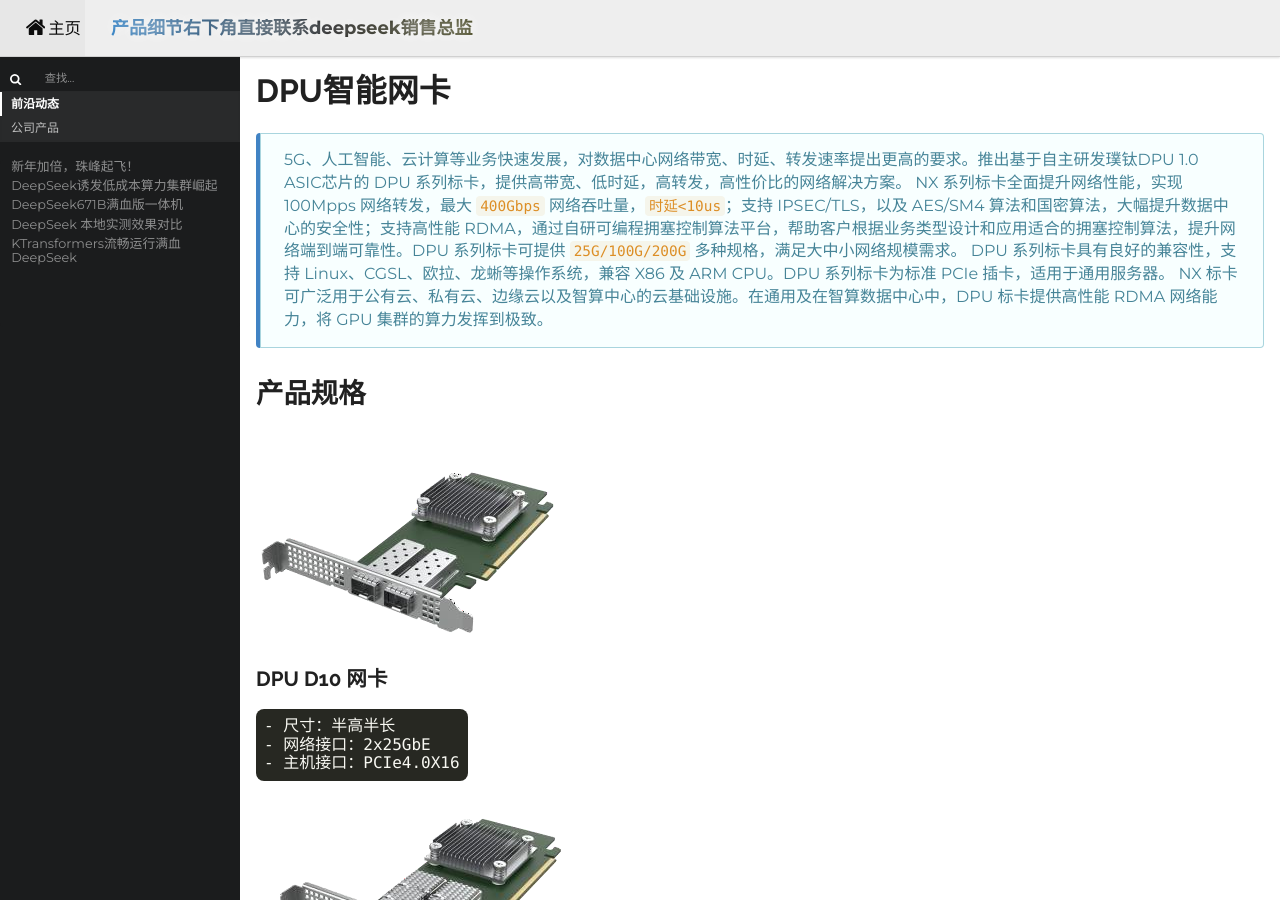
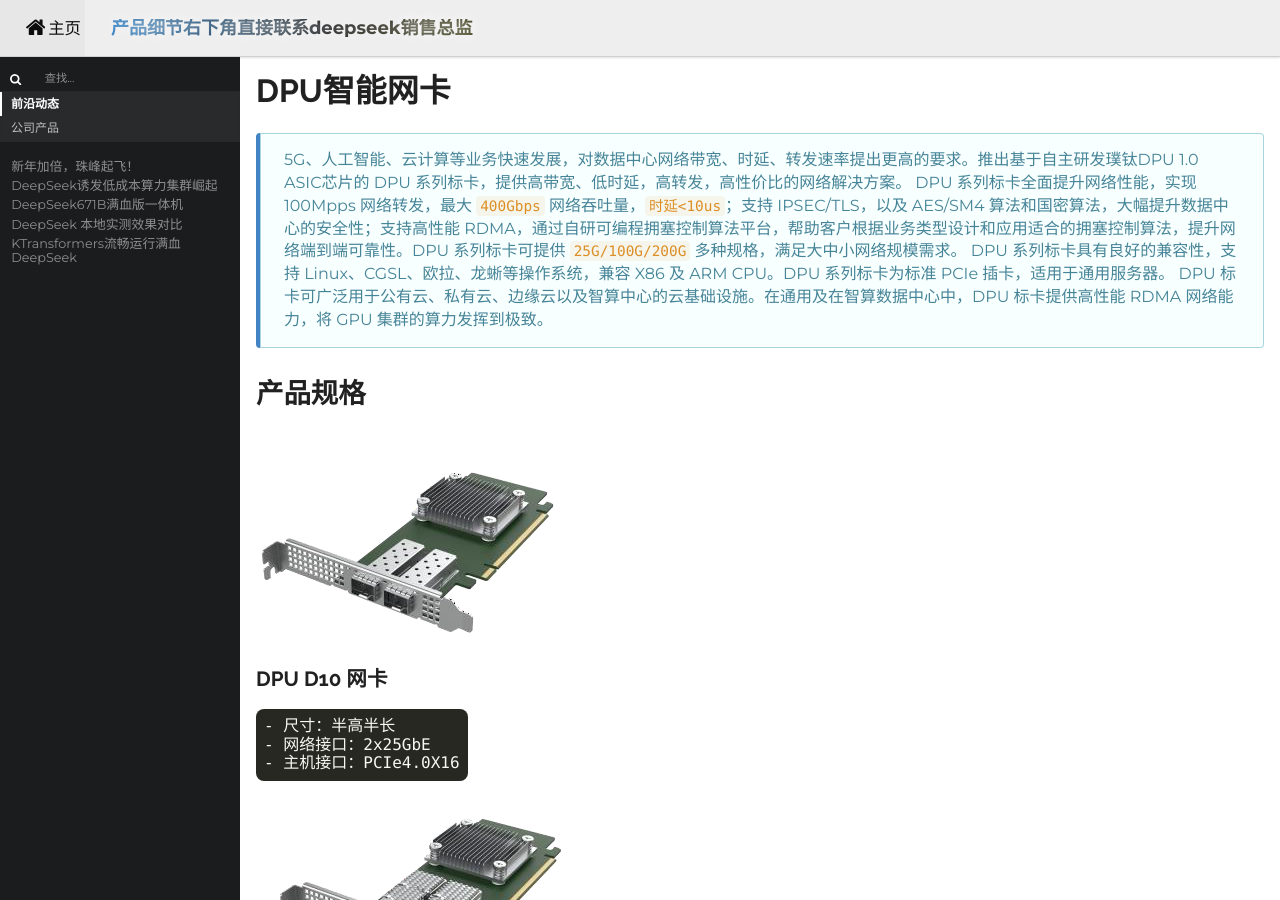
Before and after one commit to jiyif11/bodhiic, a Jekyll site: the page built from _Products/DPU-Smart-NIC.md, in a window 1280 px wide and 900 px high. Built offline with Jekyll 4.4.1, drawn with Linux system fonts in a browser that asks for light colours; a script that is not in the unit is left out.

Commit message:
更新 DPU-Smart-NIC.md

```diff
--- a/_Products/DPU-Smart-NIC.md
+++ b/_Products/DPU-Smart-NIC.md
@@ -8,8 +8,8 @@ order: 3
 # {{ page.title }}
 
 > 5G、人工智能、云计算等业务快速发展，对数据中心网络带宽、时延、转发速率提出更高的要求。推出基于自主研发璞钛DPU 1.0 ASIC芯片的 DPU 系列标卡，提供高带宽、低时延，高转发，高性价比的网络解决方案。
-NX 系列标卡全面提升网络性能，实现 100Mpps 网络转发，最大 `400Gbps` 网络吞吐量，`时延<10us`；支持 IPSEC/TLS，以及 AES/SM4 算法和国密算法，大幅提升数据中心的安全性；支持高性能 RDMA，通过自研可编程拥塞控制算法平台，帮助客户根据业务类型设计和应用适合的拥塞控制算法，提升网络端到端可靠性。DPU 系列标卡可提供 `25G/100G/200G` 多种规格，满足大中小网络规模需求。 DPU 系列标卡具有良好的兼容性，支持 Linux、CGSL、欧拉、龙蜥等操作系统，兼容 X86 及 ARM CPU。DPU 系列标卡为标准 PCIe 插卡，适用于通用服务器。
-NX 标卡可广泛用于公有云、私有云、边缘云以及智算中心的云基础设施。在通用及在智算数据中心中，DPU 标卡提供高性能 RDMA 网络能力，将 GPU 集群的算力发挥到极致。
+DPU 系列标卡全面提升网络性能，实现 100Mpps 网络转发，最大 `400Gbps` 网络吞吐量，`时延<10us`；支持 IPSEC/TLS，以及 AES/SM4 算法和国密算法，大幅提升数据中心的安全性；支持高性能 RDMA，通过自研可编程拥塞控制算法平台，帮助客户根据业务类型设计和应用适合的拥塞控制算法，提升网络端到端可靠性。DPU 系列标卡可提供 `25G/100G/200G` 多种规格，满足大中小网络规模需求。 DPU 系列标卡具有良好的兼容性，支持 Linux、CGSL、欧拉、龙蜥等操作系统，兼容 X86 及 ARM CPU。DPU 系列标卡为标准 PCIe 插卡，适用于通用服务器。
+DPU 标卡可广泛用于公有云、私有云、边缘云以及智算中心的云基础设施。在通用及在智算数据中心中，DPU 标卡提供高性能 RDMA 网络能力，将 GPU 集群的算力发挥到极致。
 {:.ui.info.message}
 
 ## 产品规格
```
